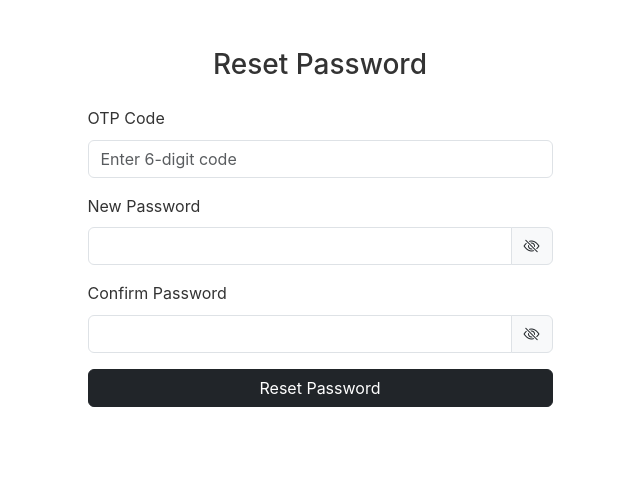
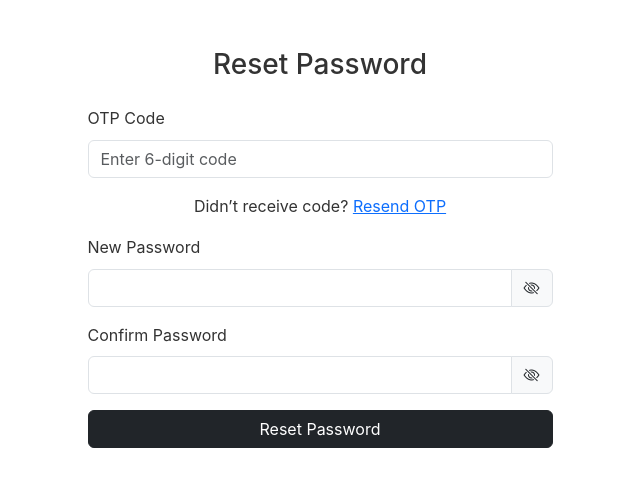
Before and after one commit to NinoWino/SecurityProj, a Flask app: page /verify_reset_otp in a window 1280 px wide. Shown: the part 81-568 px from the top of the page, without its empty margins (320-960 px from the left). Run offline with Flask 3, Linux system fonts and the light colour scheme; the visitor is signed in with stand-in values (Sample User, id 1); some libraries are stand-ins or nearby versions.

Commit message:
qol changes

```diff
--- a/app.py
+++ b/app.py
@@ -7,7 +7,7 @@ from flask_login import (
 )
 from werkzeug.security import check_password_hash, generate_password_hash
 from models import db, User
-from forms import LoginForm, OTPForm, ChangePasswordForm, Toggle2FAForm, ForgotPasswordForm, ResetPasswordForm, DeleteAccountForm
+from forms import LoginForm, OTPForm, ChangePasswordForm, Toggle2FAForm, ForgotPasswordForm, ResetPasswordForm, DeleteAccountForm, RegisterDetailsForm
 from datetime import datetime, timedelta
 import random
 from flask_mail import Mail, Message
@@ -315,6 +315,12 @@ def two_factor():
     user = db.session.get(User, user_id)
     form = OTPForm()
     error = None
+    attempts = session.get('login_otp_attempts', 0)
+
+    if attempts >= 3:
+        flash('Too many failed attempts. Please log in again.', 'danger')
+        session.pop('pre_2fa_user_id', None)
+        return redirect(url_for('login'))
 
     if form.validate_on_submit():
         token = form.token.data.strip()
@@ -322,21 +328,22 @@ def two_factor():
             error = 'Code expired. Please log in again.'
             session.pop('pre_2fa_user_id', None)
         elif token != user.otp_code:
+            session['login_otp_attempts'] = attempts + 1
             error = 'Invalid code. Please try again.'
         else:
-            # Successful 2FA
             login_user(user)
             session.pop('pre_2fa_user_id', None)
+            session.pop('login_otp_attempts', None)
             session['last_active'] = datetime.utcnow().isoformat()
-            user.failed_attempts   = 0
-            user.otp_code          = None
-            user.otp_expiry        = None
+            user.failed_attempts = 0
+            user.otp_code = None
+            user.otp_expiry = None
             db.session.commit()
             return redirect(url_for('profile'))
 
     resent = bool(request.args.get('resent'))
+    return render_template('two_factor.html', form=form, error=error, resent=resent)
 
-    return render_template('two_factor.html', form=form, error=error, resent=resent)
 
 @app.route('/resend_code')
 def resend_code():
@@ -366,6 +373,53 @@ def resend_code():
 
     # redirect back with a flag
     return redirect(url_for('two_factor', resent=1))
+
+@app.route('/resend_register_otp')
+def resend_register_otp():
+    email = session.get('register_email')
+    if not email:
+        flash('Session expired. Please start again.', 'danger')
+        return redirect(url_for('register_email'))
+
+    otp = f"{random.randint(0, 999999):06d}"
+    session['register_otp'] = otp
+    session['register_otp_expiry'] = (datetime.utcnow() + timedelta(minutes=5)).isoformat()
+    session['register_otp_attempts'] = 0
+
+    msg = Message(
+        subject="Your New Registration OTP",
+        recipients=[email],
+        body=f"Your new OTP is: {otp}\nIt expires in 5 minutes."
+    )
+    mail.send(msg)
+
+    flash('A new OTP has been sent.', 'info')
+    return redirect(url_for('register_details'))
+
+@app.route('/resend_reset_otp')
+def resend_reset_otp():
+    if 'reset_user_id' not in session:
+        return redirect(url_for('forgot_password'))
+
+    user = db.session.get(User, session['reset_user_id'])
+
+    otp = f"{random.randint(0, 999999):06d}"
+    user.otp_code = otp
+    user.otp_expiry = datetime.utcnow() + timedelta(minutes=5)
+    db.session.commit()
+
+    session['reset_otp_attempts'] = 0
+
+    msg = Message(
+        subject="Your New Reset Password OTP",
+        recipients=[user.email],
+        body=f"Your new OTP code is: {otp}\nIt expires in 5 minutes."
+    )
+    mail.send(msg)
+
+    flash('A new OTP has been sent.', 'info')
+    return redirect(url_for('verify_reset_otp'))
+
 
 @app.route('/forgot_password', methods=['GET', 'POST'])
 def forgot_password():
@@ -405,11 +459,18 @@ def verify_reset_otp():
     user = db.session.get(User, session['reset_user_id'])
     form = ResetPasswordForm()
     error = None
+    attempts = session.get('reset_otp_attempts', 0)
+
+    if attempts >= 3:
+        flash('Too many incorrect OTP attempts. Please try again.', 'danger')
+        session.pop('reset_user_id', None)
+        return redirect(url_for('forgot_password'))
 
     if form.validate_on_submit():
         if datetime.utcnow() > user.otp_expiry:
             error = "OTP expired."
         elif form.otp.data != user.otp_code:
+            session['reset_otp_attempts'] = attempts + 1
             error = "Invalid OTP."
         elif check_password_hash(user.password, form.new_password.data):
             error = "New password must be different from the current password."
@@ -419,9 +480,11 @@ def verify_reset_otp():
             user.otp_expiry = None
             db.session.commit()
             session.pop('reset_user_id', None)
+            session.pop('reset_otp_attempts', None)
             return redirect(url_for('login', message='pw_changed'))
 
     return render_template('reset_password.html', form=form, error=error)
+
 #------------------------------------------------------------------------------------------------------------------------------------------------------------------------------
 #------------------------------------------------------------------------------------------------------------------------------------------------------------------------------
 #------------------------------------------------------------------------------------------------------------------------------------------------------------------------------
@@ -439,66 +502,81 @@ def register_email():
     if form.validate_on_submit():
         email = form.email.data.strip()
 
-        # Check if email is already registered
-        from models import User
         if User.query.filter_by(email=email).first():
             flash('Email is already registered. Please log in.', 'danger')
             return redirect(url_for('login'))
 
-        # TODO: Generate OTP here in future
-        # otp = generate_otp()
+        otp = f"{random.randint(0, 999999):06d}"
+        session['register_email'] = email
+        session['register_otp'] = otp
+        session['register_otp_expiry'] = (datetime.utcnow() + timedelta(minutes=5)).isoformat()
+        session['register_otp_attempts'] = 0
 
-        # Store email (and OTP later) in session temporarily
-        session['register_email'] = email
-        # session['register_otp'] = otp
+        msg = Message(
+            subject="Your Registration OTP",
+            recipients=[email],
+            body=f"Your OTP is: {otp}\nIt expires in 5 minutes."
+        )
+        mail.send(msg)
 
-        flash('Proceed to complete your registration.', 'info')
+        flash('OTP sent to your email.', 'info')
         return redirect(url_for('register_details'))
 
     return render_template('register_email.html', form=form)
 
+
 @app.route('/register/details', methods=['GET', 'POST'])
 def register_details():
-    from forms import RegisterDetailsForm
     form = RegisterDetailsForm()
+    email = session.get('register_email')
+    otp = session.get('register_otp')
+    expiry_str = session.get('register_otp_expiry')
+    attempts = session.get('register_otp_attempts', 0)
 
-    email = session.get('register_email')
-    if not email:
-        flash('Session expired or invalid access. Please restart registration.', 'danger')
+    if not email or not otp or not expiry_str:
+        flash('Session expired. Start again.', 'danger')
+        return redirect(url_for('register_email'))
+
+    otp_expiry = datetime.fromisoformat(expiry_str)
+
+    if attempts >= 3:
+        flash('Too many incorrect OTP attempts. Please request a new code.', 'danger')
+        session.clear()
         return redirect(url_for('register_email'))
 
     if form.validate_on_submit():
         otp_input = form.otp.data.strip()
 
-        # TODO: Verify OTP here in future
-        # if otp_input != session.get('register_otp'):
-        #     flash('Invalid OTP.', 'danger')
-        #     return render_template('register_details.html', form=form, email=email)
+        if datetime.utcnow() > otp_expiry:
+            flash('OTP expired.', 'danger')
+            session.clear()
+            return redirect(url_for('register_email'))
 
-        # Check if username already exists
-        from models import User
+        if otp_input != otp:
+            session['register_otp_attempts'] = attempts + 1
+            flash('Invalid OTP.', 'danger')
+            return render_template('register_details.html', form=form, email=email)
+
         if User.query.filter_by(username=form.username.data.strip()).first():
             form.username.errors.append('Username already taken.')
             return render_template('register_details.html', form=form, email=email)
 
-        hashed_pw = generate_password_hash(form.password.data)
         new_user = User(
             username=form.username.data.strip(),
             email=email,
-            password=hashed_pw,
+            password=generate_password_hash(form.password.data),
             role_id=1
         )
         db.session.add(new_user)
         db.session.commit()
 
-        # Clear session data
-        session.pop('register_email', None)
-        # session.pop('register_otp', None)
-
+        session.clear()
         flash('Registration successful. Please log in.', 'success')
         return redirect(url_for('login'))
 
     return render_template('register_details.html', form=form, email=email)
+
+
 
 
 @app.route('/profile')
--- a/templates/register_details.html
+++ b/templates/register_details.html
@@ -14,6 +14,9 @@
           <div class="text-danger">{{ error }}</div>
         {% endfor %}
       </div>
+      <p class="text-center mt-3">
+        Didn’t receive code? <a href="{{ url_for('resend_register_otp') }}">Resend OTP</a>
+      </p>
 
       <div class="mb-3">
         {{ form.username.label(class="form-label") }}
--- a/templates/reset_password.html
+++ b/templates/reset_password.html
@@ -10,6 +10,9 @@
         {{ form.otp.label(class="form-label") }}
         {{ form.otp(class="form-control", placeholder="Enter 6-digit code", pattern="\d*", inputmode="numeric") }}
       </div>
+      <p class="text-center mt-3">
+        Didn’t receive code? <a href="{{ url_for('resend_reset_otp') }}">Resend OTP</a>
+      </p>
 
       <div class="mb-3">
         {{ form.new_password.label(class="form-label") }}
```
Also changed, not shown: templates/login.html (+12 -0 lines).
